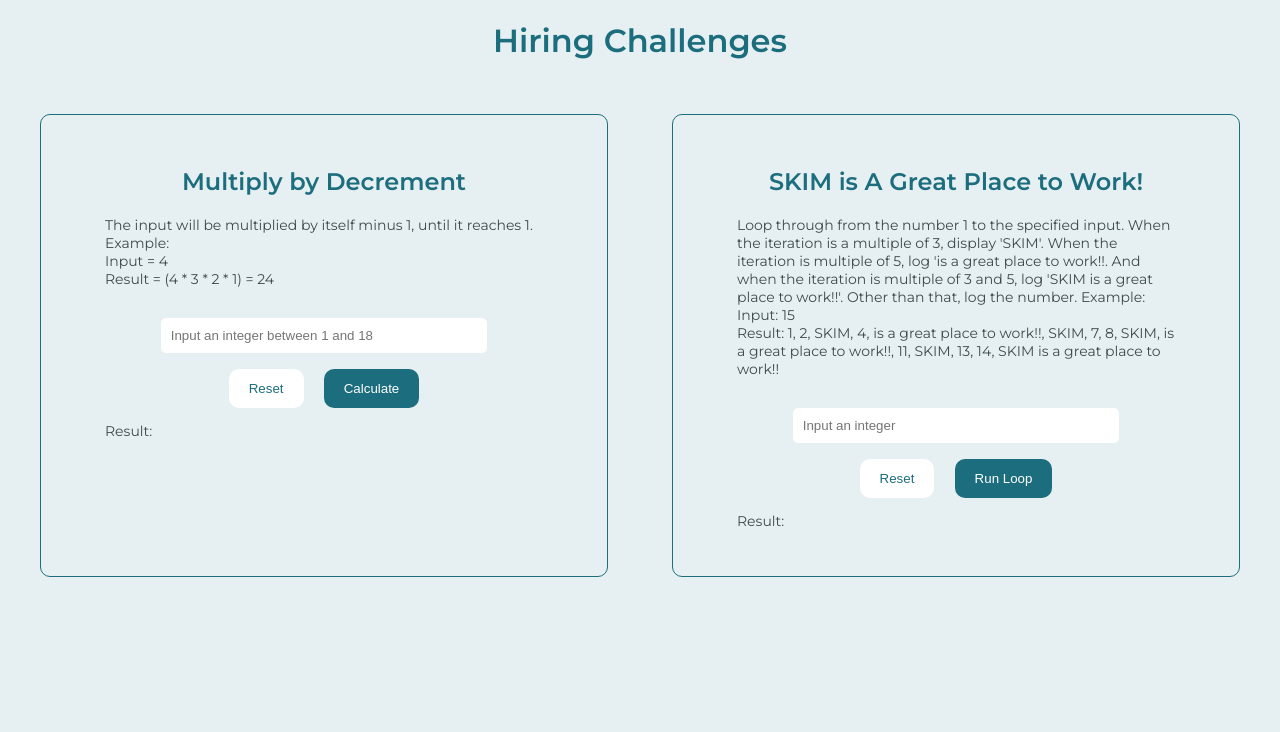
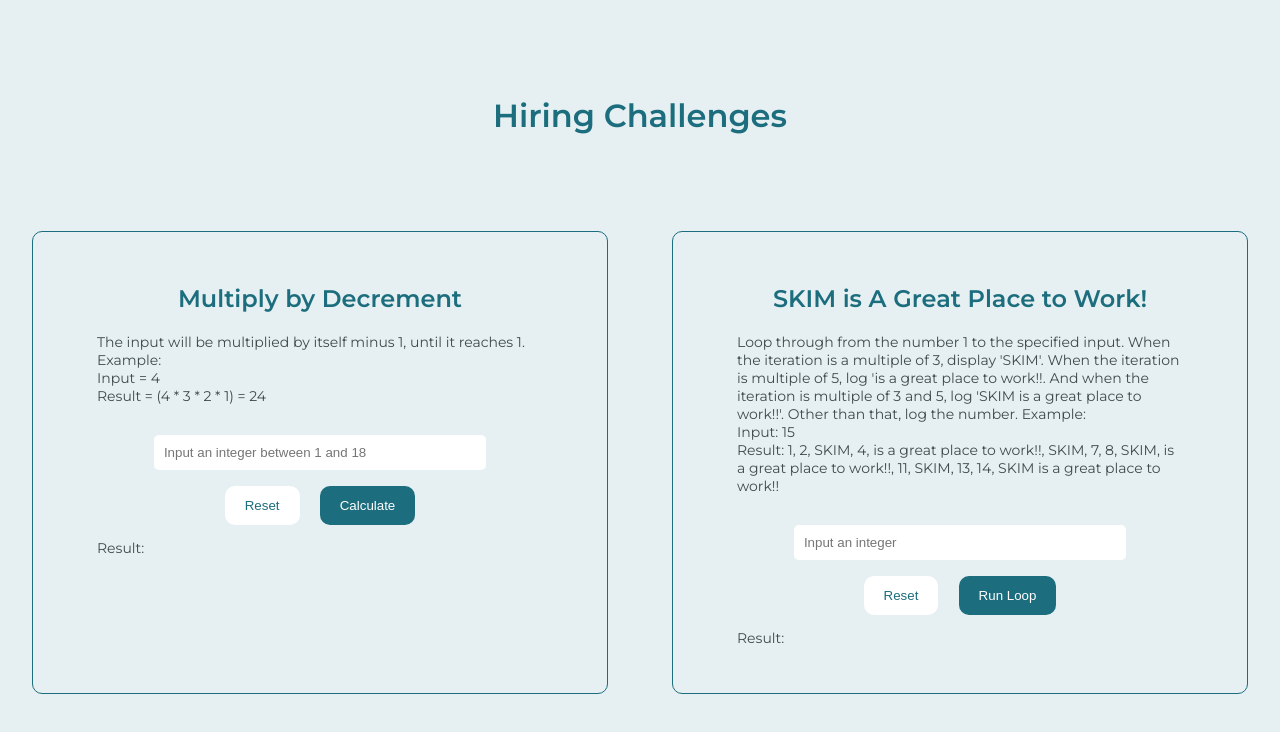
Before and after one commit to dissyulina/skim-challenges, a plain HTML site: page index.html in a window 1280 px wide. Drawn offline with Linux system fonts and the light colour scheme.

Commit message:
Add hover state to buttons, and vertically centered on desktop

```diff
--- a/static/css/style.css
+++ b/static/css/style.css
@@ -1,3 +1,4 @@
+/* Prefixed by https://autoprefixer.github.io */
 body {
     font-family: 'Montserrat', sans-serif;
     color: #3d4a4c;
@@ -61,6 +62,15 @@
     margin-right: 1rem;
 }
 
+.btn-primary:hover {
+    background-color: #094a57;
+    border:#094a57;
+}
+
+.btn-secondary:hover {
+    background-color: #e7e7e7;
+}
+
 /* For screen bigger than 768 (tablets and up) */
 @media screen and (min-width: 769px) {
     .container {
@@ -75,6 +85,16 @@
     .wrapper input {
         width: 70%;
     }
+    body {
+        height: 100vh;
+        display: flex;
+        flex-direction: column;
+        justify-content: center;
+        margin: 0;
+    }
+    h1 {
+        margin-bottom: 4rem;
+    }
 }
 
 /* For screen between 768px and 992px (tablets) */
```
